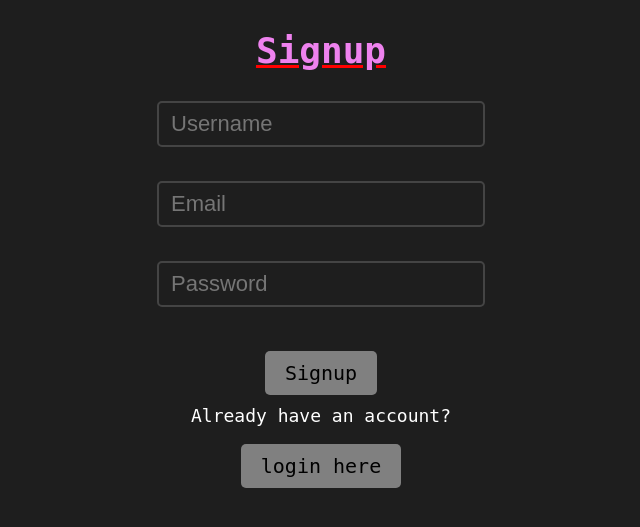
After one commit to sarikregmi/todolist, a Flask app: page /signup in a window 1280 px wide. The commit adds this page. Shown: the top 527 px of the page, without its empty margins (319-959 px from the left). Run offline with Flask 3, Linux system fonts and the light colour scheme.

```diff
--- a/app.py
+++ b/app.py
@@ -1,56 +1,122 @@
-from flask import Flask, render_template,url_for,redirect,request
+from flask import Flask, render_template, url_for, redirect, request, session, flash
 from flask_sqlalchemy import SQLAlchemy
 from datetime import datetime
 
-app=Flask(__name__)
-app.config['SQLALCHEMY_DATABASE_URI']='sqlite:///test.db'
-db=SQLAlchemy(app)
-class Todo(db.Model):
-    id=db.Column(db.Integer,primary_key=True)
-    content=db.Column(db.String(200),nullable=False)
-    complete=db.Column(db.Integer,default=0)
-    date_created=db.Column(db.DateTime,default=datetime.utcnow)
-
-    def __repr__(self):
-        return '<Task %r>' % self.id
+app = Flask(__name__)
+app.config['SQLALCHEMY_DATABASE_URI'] = 'sqlite:///test.db'
+app.secret_key = "your_secret_key"
+db = SQLAlchemy(app)
 
 
-@app.route('/',methods=['POST','GET'])
-def hello():
-    if request.method=='POST':
-         task_containt=request.form['task']
-         new_task=Todo(content=task_containt)
-         try:
-                db.session.add(new_task)
-                db.session.commit()
-                return redirect('/')
-         except:
-                return 'There was an issue adding your task'
-    else:
-            tasks=Todo.query.order_by(Todo.date_created).all()
-            return render_template('index.html',tasks=tasks)
+# -------------------
+# MODELS
+# -------------------
+class Register(db.Model):
+    id = db.Column(db.Integer, primary_key=True)
+    username = db.Column(db.String(20), nullable=False, unique=True)
+    email = db.Column(db.String(50), nullable=False, unique=True)
+    password = db.Column(db.String(80), nullable=False)
+
+class Todo(db.Model):
+    id = db.Column(db.Integer, primary_key=True)
+    content = db.Column(db.String(200), nullable=False)
+    complete = db.Column(db.Integer, default=0)
+    date_created = db.Column(db.DateTime, default=datetime.utcnow)
+
+
+# -------------------
+# USER AUTH ROUTES
+# -------------------
+@app.route('/signup', methods=['GET', 'POST'])
+def signup():
+    if request.method == 'POST':
+        username = request.form['username']
+        email = request.form['email']
+        password = request.form['password']
+
+        if Register.query.filter_by(username=username).first():
+            flash("Username already exists!")
+            return redirect(url_for('signup'))
+
+        new_user = Register(username=username, email=email, password=password)
+        db.session.add(new_user)
+        db.session.commit()
+        flash("Signup successful! Please login.")
+        return redirect(url_for('login'))
+
+    return render_template('signup.html')
+
+
+@app.route('/login', methods=['GET', 'POST'])
+def login():
+    if request.method == 'POST':
+        username = request.form['username']
+        password = request.form['password']
+
+        user = Register.query.filter_by(username=username, password=password).first()
+        if user:
+            session['user_id'] = user.id
+            session['username'] = user.username
+            flash("Login successful!")
+            return redirect(url_for('main'))
+        else:
+            flash("Invalid username or password.")
+
+    return render_template('login.html')
+
+
+@app.route('/logout')
+def logout():
+    session.clear()
+    flash("You have been logged out.")
+    return redirect(url_for('login'))
+
+
+# -------------------
+# TODO ROUTES (protected)
+# -------------------
+@app.route('/', methods=['GET', 'POST'])
+@app.route('/main', methods=['GET', 'POST'])
+def main():
+    if 'user_id' not in session:
+        return redirect(url_for('login'))
+
+    if request.method == 'POST':
+        task_content = request.form['task']
+        new_task = Todo(content=task_content)
+        db.session.add(new_task)
+        db.session.commit()
+        return redirect(url_for('main'))
+
+    tasks = Todo.query.order_by(Todo.date_created).all()
+    return render_template('main.html', tasks=tasks)
 
 
 @app.route('/delete/<int:id>')
 def delete(id):
-    task_to_delete=Todo.query.get_or_404(id)
-    try:
-        db.session.delete(task_to_delete)
+    if 'user_id' not in session:
+        return redirect(url_for('login'))
+
+    task_to_delete = Todo.query.get_or_404(id)
+    db.session.delete(task_to_delete)
+    db.session.commit()
+    return redirect(url_for('main'))
+
+
+@app.route('/update/<int:id>', methods=['GET', 'POST'])
+def update(id):
+    if 'user_id' not in session:
+        return redirect(url_for('login'))
+
+    task = Todo.query.get_or_404(id)
+    if request.method == 'POST':
+        task.content = request.form['task']
         db.session.commit()
-        return redirect('/')
-    except:
-        return 'There was a problem deleting that task'
-@app.route('/update/<int:id>',methods=['GET','POST'])
-def update(id):
-    task=Todo.query.get_or_404(id)
-    if request.method=='POST':
-        task.content=request.form['task']
-        try:
-            db.session.commit()
-            return redirect('/')
-        except:
-            return 'There was an issue updating your task'
-    else:
-        return render_template('update.html',task=task)
+        return redirect(url_for('main'))
+    return render_template('update.html', task=task)
+
+
 if __name__ == '__main__':
+    with app.app_context():
+        db.create_all()
     app.run(debug=True)
--- a/static/css/css.css
+++ b/static/css/css.css
@@ -1,14 +1,18 @@
-/* Body styling */
+/* =========================
+   BODY STYLING
+========================= */
 body {
     font-family: 'Digital-7', 'Orbitron', 'VT323', monospace, sans-serif;
     font-size: 18px;
-    background-color: #1e1e1e; /* Dark background for contrast */
+    background-color: #1e1e1e; /* Dark background */
     color: #fff;
     margin: 0;
     padding: 0;
 }
 
-/* Header */
+/* =========================
+   HEADERS
+========================= */
 #aa {
     text-align: center;
     font-size: 36px;
@@ -19,7 +23,9 @@ body {
     text-decoration-color: red;
 }
 
-/* Table styling */
+/* =========================
+   TABLE STYLING
+========================= */
 table {
     font-family: 'Digital-7', monospace;
     font-size: 20px;
@@ -46,15 +52,27 @@ td {
     padding: 10px;
 }
 
-/* Form styling */
+/* Alternating row colors */
+table tr:nth-child(even) {
+    background-color: #2a2a2a;
+}
+table tr:nth-child(odd) {
+    background-color: #333;
+}
+
+/* =========================
+   FORM STYLING
+========================= */
 form {
     text-align: center;
     margin-top: 20px;
     font-size: 20px;
 }
 
-/* Text input box */
-form input[type="text"] {
+/* Input fields */
+form input[type="text"],
+form input[type="password"],
+form input[type="email"] {
     font-size: 22px;
     padding: 8px 12px;
     border: 2px solid #444;
@@ -62,90 +80,63 @@ form input[type="text"] {
     width: 300px;
     background-color: #1e1e1e;
     color: #fff;
+    margin-bottom: 10px;
 }
 
-/* Buttons */
-form input[type="submit"], .action-btn {
+/* =========================
+   BUTTON STYLING (#bb)
+========================= */
+form input[type="submit"],
+.action-btn,
+button.action-btn {
     font-size: 20px;
     padding: 10px 20px;
     border: none;
     border-radius: 5px;
-    margin: 3px;
+    margin: 10px auto; /* center horizontally */
     cursor: pointer;
     font-family: 'Digital-7', monospace;
     transition: 0.3s;
+    display: block;       /* center the button */
+    text-align: center;
+    color: black;
+    background-color: gray; /* #bb style */
 }
 
-/* Submit button */
-form input[type="submit"] {
-    background-color: violet;
-    color: #fff;
+/* Hover effect */
+form input[type="submit"]:hover,
+.action-btn:hover,
+button.action-btn:hover {
+    background-color: #555; /* slightly darker on hover */
 }
 
-form input[type="submit"]:hover {
-    background-color: #ff69b4;
-}
-
-/* Action buttons inside table */
-.action-btn {
-    background-color: #444;
-    color: #fff;
-    text-decoration: none;
-     margin: 5px;  /* add space between buttons */
-    display: inline-block;  /* ensures margin works properly */
-}
-
-.action-btn:hover {
-    background-color: #ff69b4;
-}
-
-/* Optional: alternating row colors */
-table tr:nth-child(even) {
-    background-color: #2a2a2a;
-}
-table tr:nth-child(odd) {
-    background-color: #333;
-}
-
-
-/* Buttons */
-form input[type="submit"], .action-btn {
-    font-size: 20px;
-    padding: 8px 15px;
-    border: none;
-    border-radius: 5px;
-    margin: 3px;
-    cursor: pointer;
-    font-family: 'Digital-7', monospace;
-    transition: 0.3s;
-    color: #000;
-}
-
-/* Submit button */
-form input[type="submit"] {
-    background-color: violet;
-    color: #fff;
-}
-
-form input[type="submit"]:hover {
-    background-color: #ff69b4;
-}
-
-/* Action buttons inside table */
-.action-btn {
-    background-color: #444;
-    color: #fff;
+/* Remove underline from buttons inside links */
+a {
     text-decoration: none;
 }
 
-.action-btn:hover {
-    background-color: #ff69b4;
+a .action-btn {
+    display: block;
+    margin: 10px auto;
+    text-align: center;
 }
 
-/* Optional: alternating row colors */
-table tr:nth-child(even) {
-    background-color: #2a2a2a;
+/* =========================
+   MISC
+========================= */
+#bb {
+    text-align: center;
+    font-size: 20px;
+    margin-top: 20px;
+    color: black;
+    background-color: gray;
 }
-table tr:nth-child(odd) {
-    background-color: #333;
+#lol {
+
+   position: relative;
+   float:top;
+
+    margin-right: 5%;
+    padding: 5px auto;
+
 }
--- /dev/null
+++ b/templates/signup.html
@@ -0,0 +1,18 @@
+{% extends "base.html" %}
+
+{% block body %}
+<h2 id="aa">Signup</h2>
+
+<form method="POST">
+    <input type="text" name="username" placeholder="Username" required><br><br>
+    <input type="email" name="email" placeholder="Email" required><br><br>
+    <input type="password" name="password" placeholder="Password" required><br><br>
+    <input type="submit" value="Signup"> <!-- input matches #bb CSS -->
+</form>
+
+<p style="text-align:center; margin-top:10px;">Already have an account?</p>
+<a href="{{ url_for('login') }}">
+    <input type="button" value="login here" class="action-btn">
+</a>
+
+{% endblock %}
--- a/templates/update.html
+++ b/templates/update.html
@@ -1,4 +1,4 @@
-{% extends 'bais.html' %}
+{% extends 'base.html' %}
 
 {% block head %}
     <title> todo page</title>
```
Also changed, not shown: templates/login.html (added, +19 -0 lines), templates/main.html (renamed from templates/index.html, +16 -3 lines), instance/test.db (deleted), templates/base.html (renamed from templates/bais.html).
